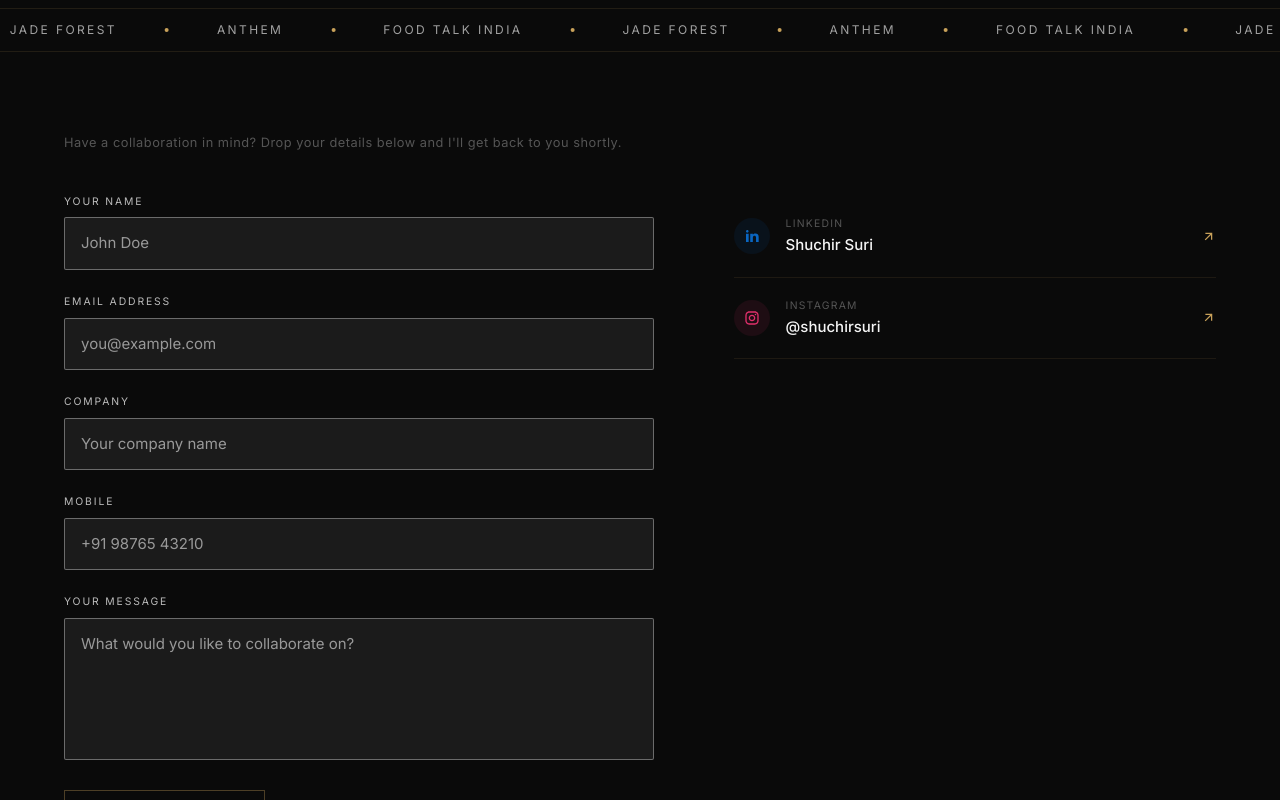
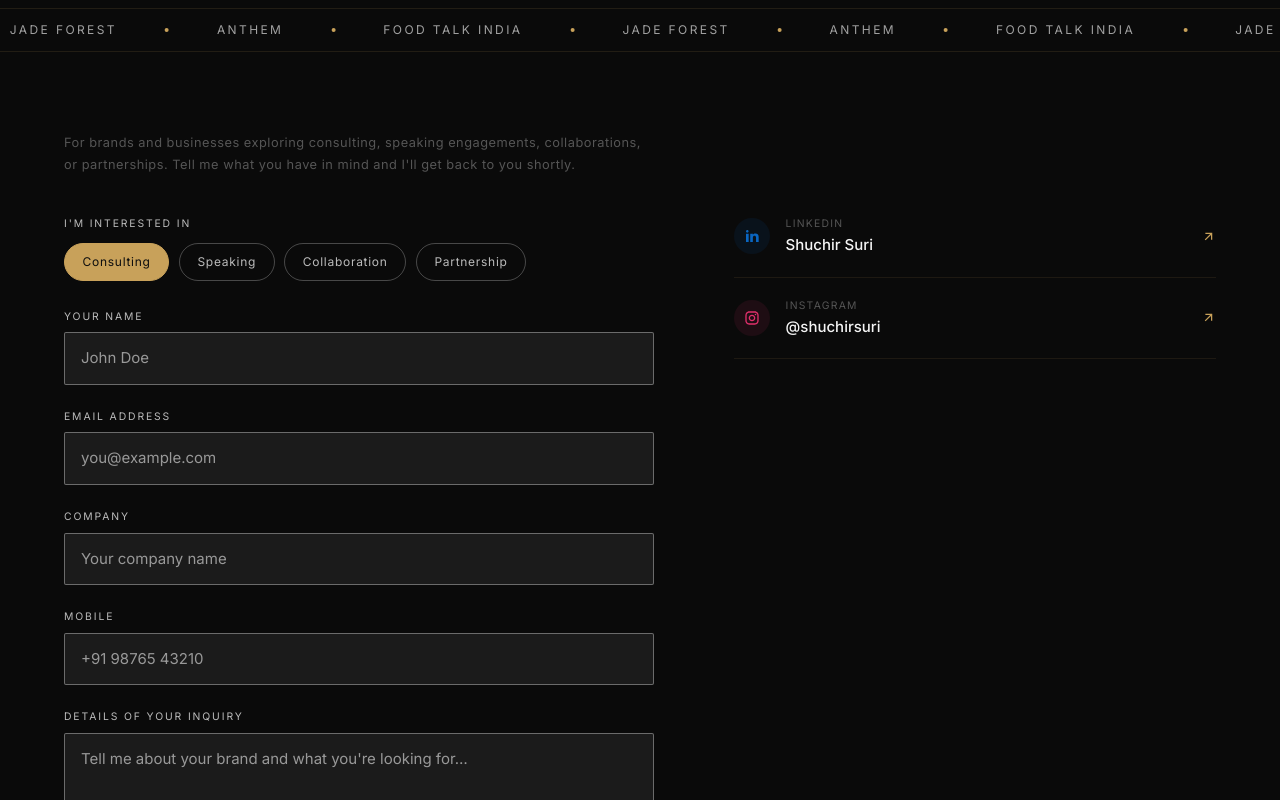
Before and after one commit to deepak640/suchir-website, a Next.js app: page / in a window 1280 px wide. Shown: the part 4580-5380 px from the top of the page. Built offline with nearby package versions, Linux system fonts and the light colour scheme; a web font is replaced by a local one.

Commit message:
feat: add brand/business inquiry form to Contact
- Inquiry-type selector (Consulting / Speaking / Collaboration /
  Partnership) with the choice sent through to the Zoho lead
- Copy reframed for brands & businesses; message field relabelled

Co-Authored-By: Claude Opus 4.8 <noreply@anthropic.com>

```diff
--- a/app/api/submit-lead/route.ts
+++ b/app/api/submit-lead/route.ts
@@ -18,10 +18,17 @@ async function getAccessToken(): Promise<string> {
 
 export async function POST(req: NextRequest) {
   try {
-    const { name, email, company, mobile, message } = await req.json();
+    const { name, email, company, mobile, message, inquiryType } = await req.json();
     if (!name || !email) {
       return NextResponse.json({ error: "Name and email required" }, { status: 400 });
     }
+
+    const description = [
+      inquiryType ? `Inquiry type: ${inquiryType}` : null,
+      message || null,
+    ]
+      .filter(Boolean)
+      .join("\n\n");
 
     const accessToken = await getAccessToken();
 
@@ -38,7 +45,7 @@ export async function POST(req: NextRequest) {
             Email: email,
             Company: company || "",
             Phone: mobile || "",
-            Description: message || "",
+            Description: description,
             Lead_Source: "Web Research",
             Lead_Status: "Not Contacted",
           },
--- a/app/components/Contact/index.tsx
+++ b/app/components/Contact/index.tsx
@@ -128,9 +128,19 @@ function Field({
   );
 }
 
+/* ─── Inquiry types ───────────────────────────────────────────── */
+const inquiryTypes = ["Consulting", "Speaking", "Collaboration", "Partnership"];
+
 /* ─── Main ────────────────────────────────────────────────────── */
 export default function Contact() {
-  const [form, setForm] = useState({ name: "", email: "", company: "", mobile: "", message: "" });
+  const [form, setForm] = useState({
+    name: "",
+    email: "",
+    company: "",
+    mobile: "",
+    message: "",
+    inquiryType: "Consulting",
+  });
   const [sent, setSent] = useState(false);
   const [loading, setLoading] = useState(false);
   const [error, setError] = useState("");
@@ -150,7 +160,7 @@ export default function Contact() {
       const data = await res.json();
       if (!res.ok) throw new Error(data.error || 'Submission failed');
       setSent(true);
-      setForm({ name: "", email: "", company: "", mobile: "", message: "" });
+      setForm({ name: "", email: "", company: "", mobile: "", message: "", inquiryType: "Consulting" });
     } catch (err: any) {
       setError(err.message || "Something went wrong. Please try again.");
     } finally {
@@ -251,7 +261,8 @@ export default function Contact() {
                 lineHeight: 1.7,
               }}
             >
-              Have a collaboration in mind? Drop your details below and I&apos;ll get back to you shortly.
+              For brands and businesses exploring consulting, speaking engagements, collaborations, or
+              partnerships. Tell me what you have in mind and I&apos;ll get back to you shortly.
             </p>
 
             {sent ? (
@@ -273,6 +284,49 @@ export default function Contact() {
               </motion.div>
             ) : (
               <form onSubmit={handleSubmit}>
+                {/* Inquiry type selector */}
+                <div style={{ marginBottom: "1.75rem" }}>
+                  <label
+                    className="font-body"
+                    style={{
+                      display: "block",
+                      fontSize: "0.65rem",
+                      letterSpacing: "0.18em",
+                      textTransform: "uppercase",
+                      color: "#bbb",
+                      marginBottom: "0.75rem",
+                    }}
+                  >
+                    I&apos;m interested in
+                  </label>
+                  <div style={{ display: "flex", flexWrap: "wrap", gap: "0.6rem" }}>
+                    {inquiryTypes.map((type) => {
+                      const active = form.inquiryType === type;
+                      return (
+                        <button
+                          key={type}
+                          type="button"
+                          onClick={() => setForm({ ...form, inquiryType: type })}
+                          className="font-body"
+                          style={{
+                            fontSize: "0.75rem",
+                            letterSpacing: "0.06em",
+                            padding: "0.55rem 1.1rem",
+                            borderRadius: "999px",
+                            cursor: "pointer",
+                            transition: "all 0.3s",
+                            border: active ? "1px solid #C8A15A" : "1px solid rgba(255,255,255,0.25)",
+                            background: active ? "#C8A15A" : "transparent",
+                            color: active ? "#0E0E0E" : "#bbb",
+                          }}
+                        >
+                          {type}
+                        </button>
+                      );
+                    })}
+                  </div>
+                </div>
+
                 <Field
                   label="Your Name"
                   value={form.name}
@@ -300,10 +354,10 @@ export default function Contact() {
                   placeholder="+91 98765 43210"
                 />
                 <Field
-                  label="Your Message"
+                  label="Details of your inquiry"
                   value={form.message}
                   onChange={(v) => setForm({ ...form, message: v })}
-                  placeholder="What would you like to collaborate on?"
+                  placeholder="Tell me about your brand and what you're looking for…"
                   multiline
                 />
 
```
